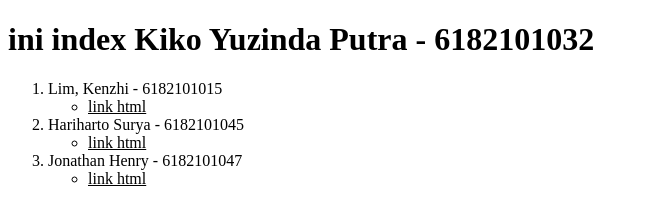
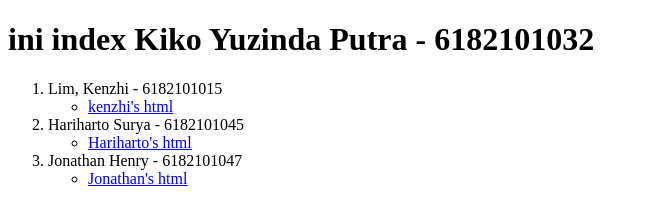
Before and after one commit to Anmitsu7/Manpro-GitKelompok, a plain HTML site: page kiko.html in a window 1280 px wide. Shown: the whole page, without its empty margins (0-647 px from the left). Drawn offline with Linux system fonts and the light colour scheme.

Commit message:
gabung semua

```diff
--- a/kiko.html
+++ b/kiko.html
@@ -9,15 +9,15 @@
     <ol>
       <li>Lim, Kenzhi - 6182101015</li>
       <ul>
-        <li><u>link html</u></li>
+        <li><u><a href="kenzhi.html">kenzhi's html</a></u></li>
       </ul>
       <li>Hariharto Surya - 6182101045</li>
       <ul>
-        <li><u>link html</u></li>
+        <li><u><a href="hari.html">Hariharto's html</a></u></li>
       </ul>
       <li>Jonathan Henry - 6182101047</li>
       <ul>
-        <li><u>link html</u></li>
+        <li><u><a href="jonathan.html">Jonathan's html</u></li>
       </ul>
     </ol>
   </div>
```
Also changed, not shown: hari.html (renamed from index.html, +3 -3 lines), jonathan.html (+3 -3 lines), kenzhi.html (+3 -3 lines).
